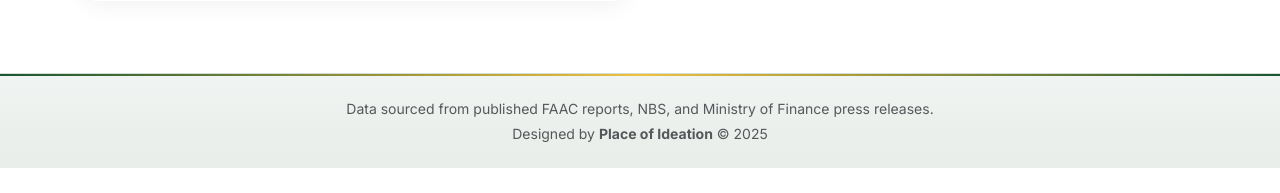
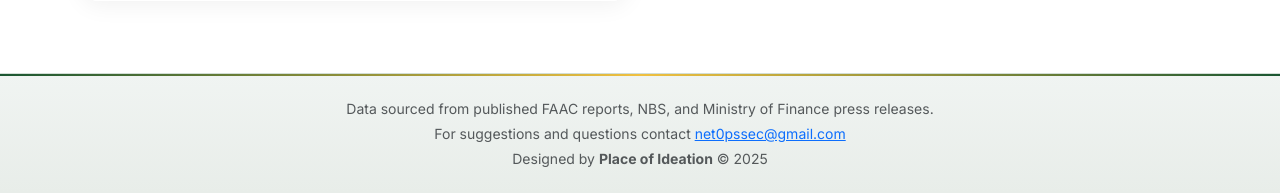
Before and after one commit to femiwill/faac_tracker, a Flask app: page /admin in a window 1280 px wide. Shown: the part 703-896 px from the top of the page. Before the commit the page ends 871 px from the top, so only its background shows below. Run offline with Flask 3, Linux system fonts and the light colour scheme; the visitor is signed in with stand-in values (Sample User, id 1); data comes from the database, SQL or seed files in the repository.

Commit message:
Add contact email to footer
Co-Authored-By: Claude Opus 4.6 <noreply@anthropic.com>

```diff
--- a/templates/base.html
+++ b/templates/base.html
@@ -564,6 +564,9 @@
             <p class="mb-1 text-muted small">
                 Data sourced from published FAAC reports, NBS, and Ministry of Finance press releases.
             </p>
+            <p class="mb-1 text-muted small">
+                For suggestions and questions contact <a href="mailto:net0pssec@gmail.com">net0pssec@gmail.com</a>
+            </p>
             <p class="mb-0 text-muted small">
                 Designed by <strong>Place of Ideation</strong> &copy; {{ 2025 }}
             </p>
```
